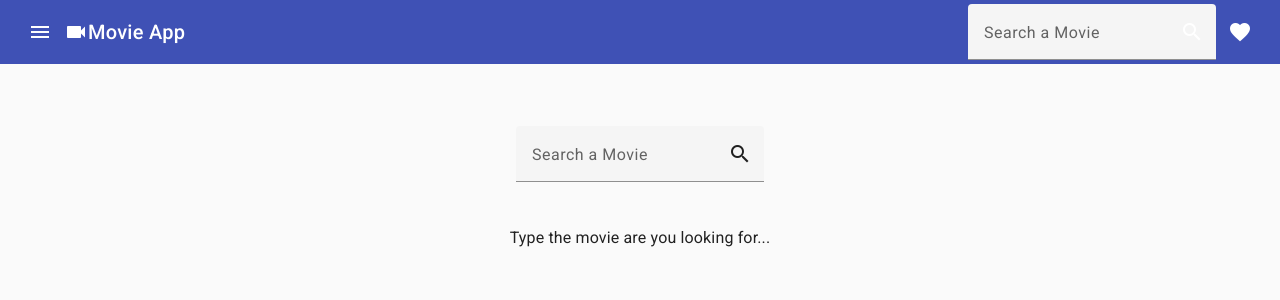
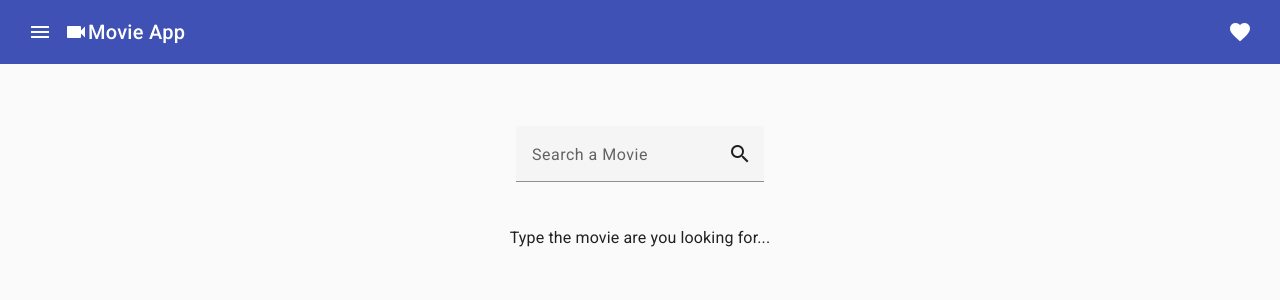
Before and after one commit to david-londono/movieapp, an Angular app: page /home in a window 1280 px wide. Shown: the top 300 px of the page. Built offline with nearby package versions, Linux system fonts and the light colour scheme.

Commit message:
[Search] hide search input from bar on home page (#12)

```diff
--- a/src/app/app.component.html
+++ b/src/app/app.component.html
@@ -20,7 +20,9 @@
     <mat-icon>videocam</mat-icon>
     <span class="content">Movie App</span>
     <span class="spacer"></span>
-    <app-search (outputSearch)="search($event)"></app-search>
+    @if (!router.url.includes('home')) {
+      <app-search (outputSearch)="search($event)"></app-search>
+    }
     <a mat-icon-button class="favorite-icon" [routerLink]="['/fav']">
       <mat-icon>favorite</mat-icon>
     </a>
--- a/src/app/app.component.ts
+++ b/src/app/app.component.ts
@@ -1,4 +1,5 @@
 import { Component } from '@angular/core';
+import { Router } from '@angular/router';
 
 @Component({
   selector: 'app-root',
@@ -10,7 +11,7 @@ export class AppComponent {
   title = 'movieapp';
   favorites: any;
 
-  constructor() {
+  constructor(public router: Router) {
     const fav: any = localStorage.getItem('favorites');
     if (fav && fav.length) {
       this.favorites = JSON.parse(fav);
--- a/src/app/pages/home-page/components/home/home.component.html
+++ b/src/app/pages/home-page/components/home/home.component.html
@@ -1,5 +1,5 @@
 <div class="search">
-    <app-search (outputSearch)="search($event)"></app-search>
+    <app-search [origin]="'home'" (outputSearch)="search($event)"></app-search>
 </div>
 
 <section class="main">
--- a/src/app/sharedComponents/search/search.component.css
+++ b/src/app/sharedComponents/search/search.component.css
@@ -1,3 +1,7 @@
 .example-form-field {
     margin-top: 22px;
 }
+
+.black {
+    color: gray !important;
+}
--- a/src/app/sharedComponents/search/search.component.html
+++ b/src/app/sharedComponents/search/search.component.html
@@ -2,6 +2,6 @@
     <mat-label>Search a Movie</mat-label>
     <input matInput type="text" (keyup)="search(movie)" [(ngModel)]="movie">
     <button matSuffix mat-icon-button aria-label="Clear" (click)="search(movie)">
-        <mat-icon>search</mat-icon>
+        <mat-icon [ngClass]="origin() === 'home' ? '' : 'black'">search</mat-icon>
     </button>
 </mat-form-field>
--- a/src/app/sharedComponents/search/search.component.ts
+++ b/src/app/sharedComponents/search/search.component.ts
@@ -1,6 +1,5 @@
-import { Component, output } from '@angular/core';
+import { Component, input, output } from '@angular/core';
 import { Observable } from 'rxjs';
-import { MovieService } from 'src/app/movie.service';
 
 @Component({
   selector: 'app-search',
@@ -9,14 +8,17 @@ import { MovieService } from 'src/app/movie.service';
 })
 export class SearchComponent {
   public movie2$?: Observable<any>
+  origin = input('');
   movie = '';
   outputSearch = output();
 
-  constructor(private movieService: MovieService) {}
+  constructor() {}
 
   search(event: any) {
     //this.movie2$ = this.movieService.getMovieSearch(event);
-    this.outputSearch.emit(event)
+    if (this.origin() === 'home') {
+      this.outputSearch.emit(event)
+    }
   }
 
 }
```
Lines whose indentation alone changed are shown as unchanged.
